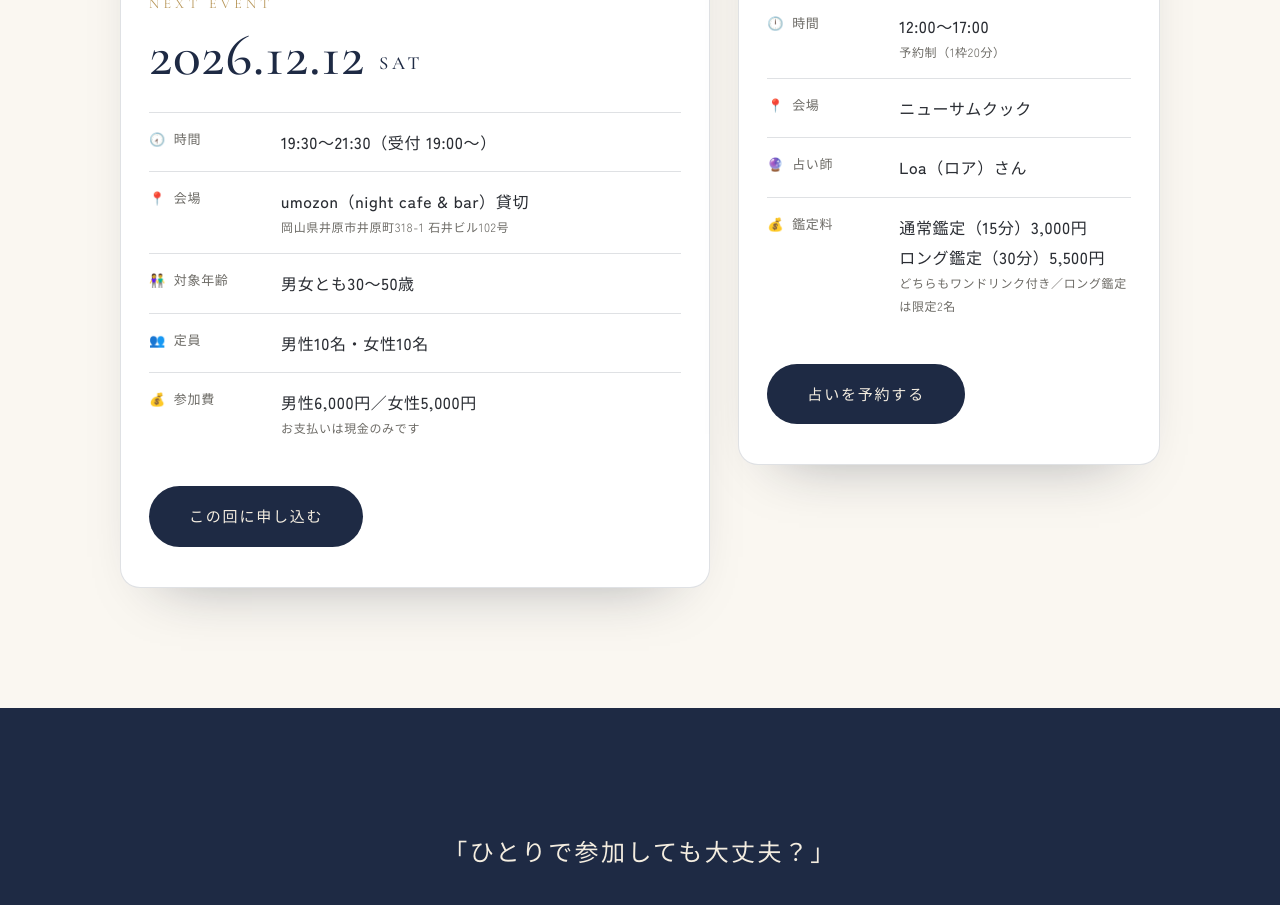
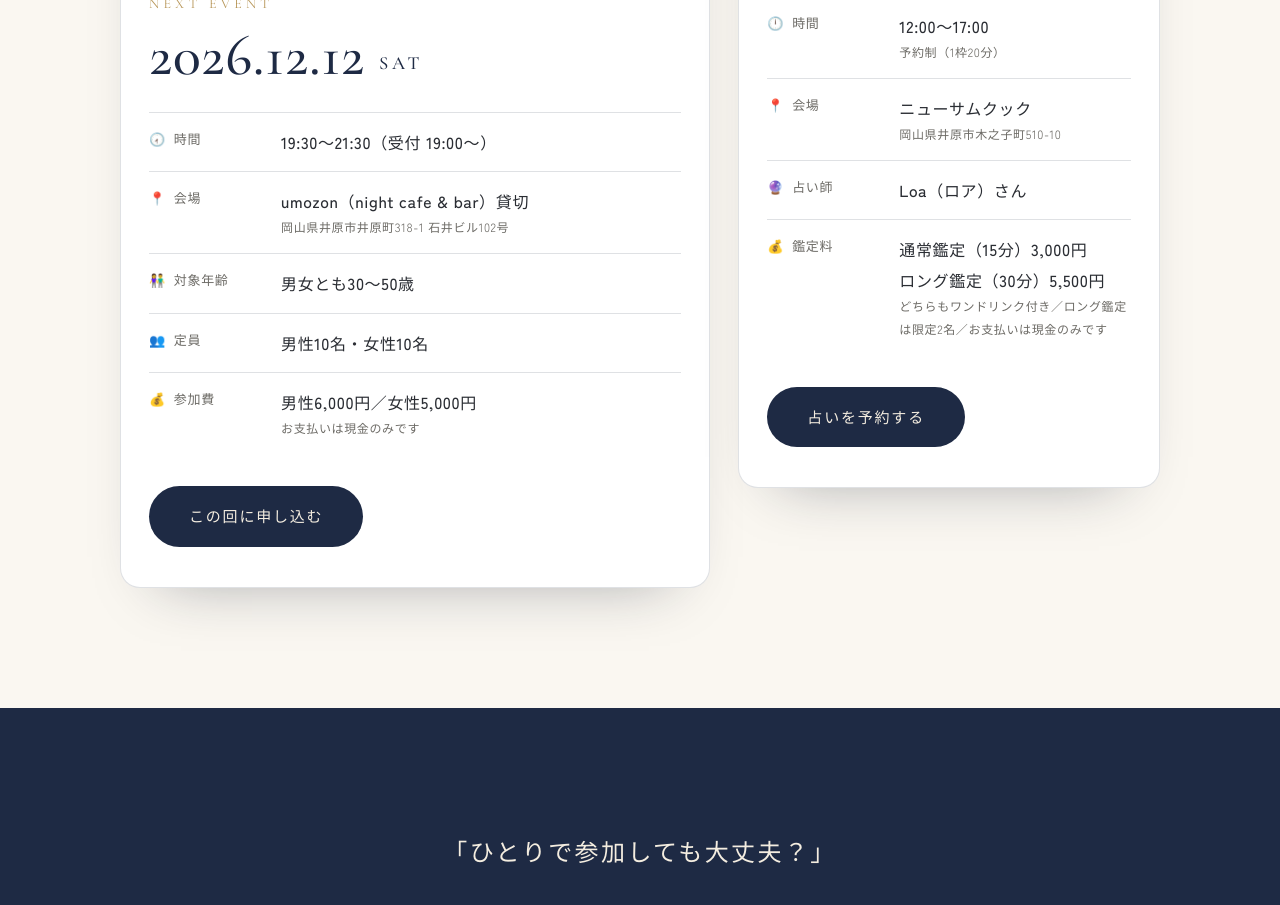
Before and after one commit to enplus-ibara/enplus-ibara.github.io, a React (Vite) app: page / in a window 1280 px wide. Shown: the part 2140-3045 px from the top of the page. Built offline with nearby package versions, Linux system fonts and the light colour scheme.

Commit message:
12/6 占い：会場の住所と現金のみを追記

```diff
--- a/index.html
+++ b/index.html
@@ -77,7 +77,7 @@
             "endDate": "2026-12-06T17:00:00+09:00",
             "eventStatus": "https://schema.org/EventScheduled",
             "eventAttendanceMode": "https://schema.org/OfflineEventAttendanceMode",
-            "location": { "@type": "Place", "name": "ニューサムクック" },
+            "location": { "@type": "Place", "name": "ニューサムクック", "address": { "@type": "PostalAddress", "addressRegion": "岡山県", "addressLocality": "井原市", "streetAddress": "木之子町510-10", "addressCountry": "JP" } },
             "performer": { "@type": "Person", "name": "Loa" },
             "organizer": { "@id": "https://enplus-ibara.github.io/#organization" },
             "offers": [
@@ -99,7 +99,7 @@
       <p>おひとり・初めての方も大歓迎。一人ひとりとゆっくり話せる、あたたかい出会いの場です。</p>
       <p>次回：2026年12月12日（土）19:30〜21:30（受付19:00〜）／umozon 貸切（岡山県井原市井原町318-1 石井ビル102号）／男女とも30〜50歳／男性10名・女性10名／男性6,000円・女性5,000円（現金のみ）</p>
       <p><a href="https://docs.google.com/forms/d/e/1FAIpQLSeuiWt7XgTjw5qniEAJbC4dTj8PVMxAwwcf-z76WmR0hisgvg/viewform">お申し込みはこちら</a></p>
-      <p>タロット占い「TAROT by en＋」：2026年12月6日（日）12:00〜17:00／ニューサムクック／占い師 Loa（ロア）さん／通常鑑定（15分）3,000円・ロング鑑定（30分）5,500円（どちらもワンドリンク付き）／<a href="https://script.google.com/macros/s/AKfycbz9ldLbnVkMjPEDdAqxRhXr7VljOktwgAOFF4YbS0QWaOkQmP98JyctNo44lfcAq93G/exec">占いのご予約はこちら</a></p>
+      <p>タロット占い「TAROT by en＋」：2026年12月6日（日）12:00〜17:00／ニューサムクック（岡山県井原市木之子町510-10）／占い師 Loa（ロア）さん／通常鑑定（15分）3,000円・ロング鑑定（30分）5,500円（どちらもワンドリンク付き・現金のみ）／<a href="https://script.google.com/macros/s/AKfycbz9ldLbnVkMjPEDdAqxRhXr7VljOktwgAOFF4YbS0QWaOkQmP98JyctNo44lfcAq93G/exec">占いのご予約はこちら</a></p>
       <p><a href="https://www.instagram.com/enplus_ibara/">Instagram @enplus_ibara</a></p>
     </noscript>
     <script type="module" src="/src/main.jsx"></script>
--- a/src/data.js
+++ b/src/data.js
@@ -29,9 +29,9 @@ export const events = [
     lead: '占い師 Loa（ロア）さんによるタロット占い。\n1枠ずつの予約制で、ゆっくりご相談いただけます。',
     rows: [
       { icon: '🕛', name: '時間', value: '12:00〜17:00', sub: '予約制（1枠20分）' },
-      { icon: '📍', name: '会場', value: 'ニューサムクック' },
+      { icon: '📍', name: '会場', value: 'ニューサムクック', sub: '岡山県井原市木之子町510-10' },
       { icon: '🔮', name: '占い師', value: 'Loa（ロア）さん' },
-      { icon: '💰', name: '鑑定料', value: '通常鑑定（15分）3,000円\nロング鑑定（30分）5,500円', sub: 'どちらもワンドリンク付き／ロング鑑定は限定2名' },
+      { icon: '💰', name: '鑑定料', value: '通常鑑定（15分）3,000円\nロング鑑定（30分）5,500円', sub: 'どちらもワンドリンク付き／ロング鑑定は限定2名／お支払いは現金のみです' },
     ],
     open: true,
     apply: true,
```
